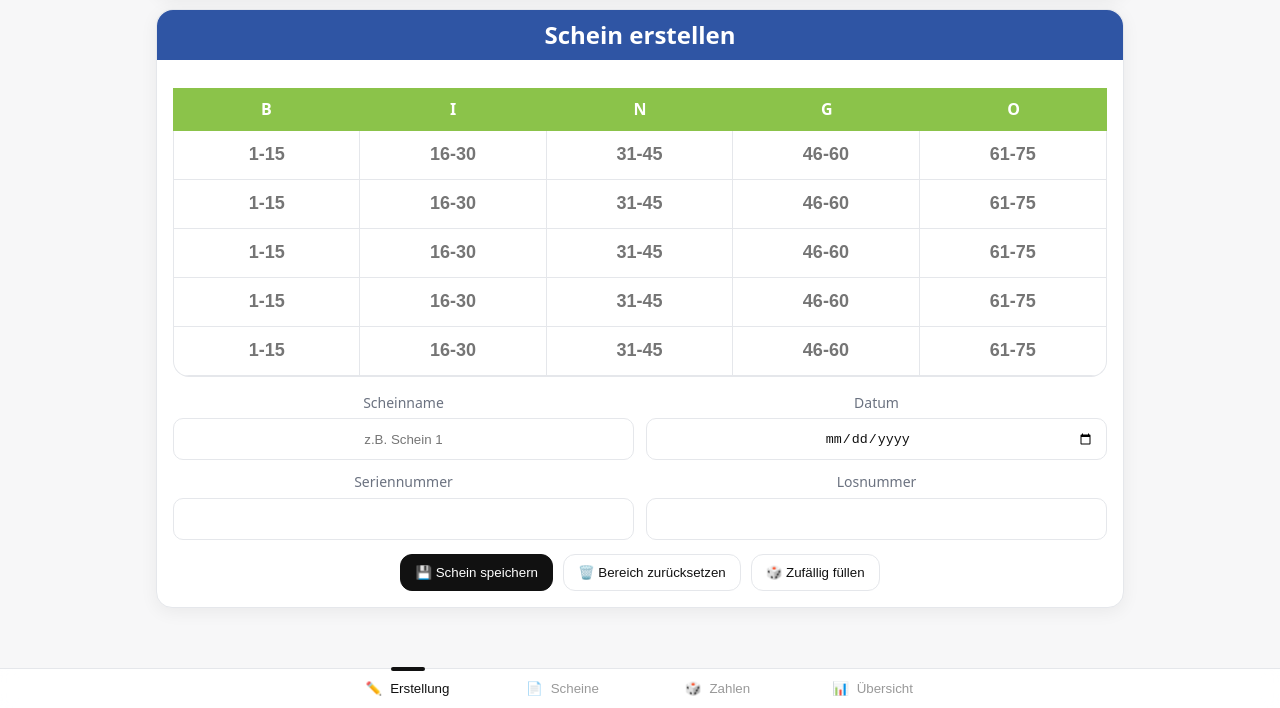
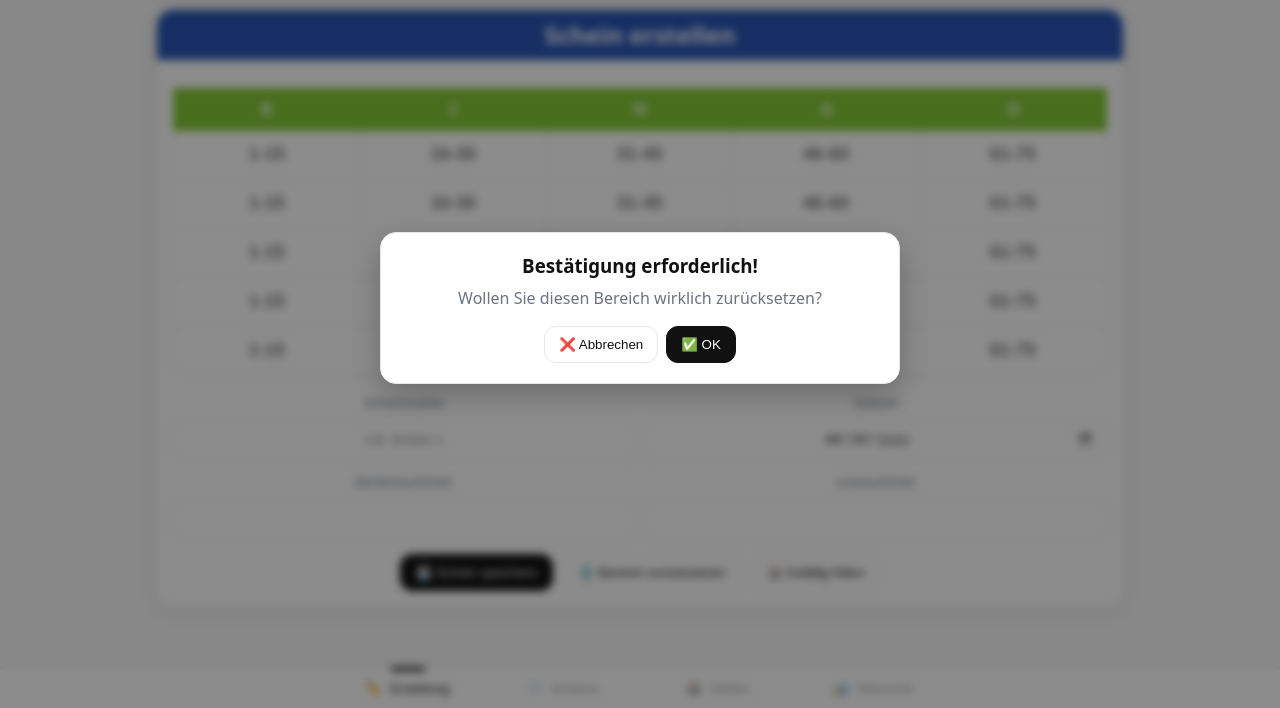
Before and after one commit to CrazyxX96/Bingo-Scheine-Pruefen-App, a plain HTML site: page index.html in a window 1280 px wide. Both pictures are taken after a click on the button "🗑️ Bereich zurücksetzen". Shown: the part 317-1025 px from the top of the page. Drawn offline with Linux system fonts and the light colour scheme.

Commit message:
Update: Pop-Up für Button "Bereich zurücksetzen"

```diff
--- a/index.html
+++ b/index.html
@@ -350,7 +350,15 @@ function isBoardCompletelyValid(){
   return true;
 }
 function resetCreateSection(){board=emptyBoard();localStorage.setItem("bingo-board",JSON.stringify(board));renderBoard();["name","serien","los","datum"].forEach(id=>{const el=$("#"+id);if(el)el.value="";});setEditMode(false);}
-$("#resetBoard").addEventListener("click",resetCreateSection);
+$("#resetBoard").addEventListener("click", async () => {
+  const ok = await modalConfirm(
+    "Wollen Sie diesen Bereich wirklich zurücksetzen?",
+    "Bestätigung erforderlich!",
+    "✅ OK",
+    "❌ Abbrechen"
+  );
+  if (ok) resetCreateSection();
+});
 $("#fillRandom").addEventListener("click",()=>{board=genRandomBoard();localStorage.setItem("bingo-board",JSON.stringify(board));renderBoard();boardTouched=true;validateBoard();});
 function setEditMode(on,ticket=null){
   editingTicketId=on&&ticket?ticket.id:null; const info=$("#editInfo");
```
